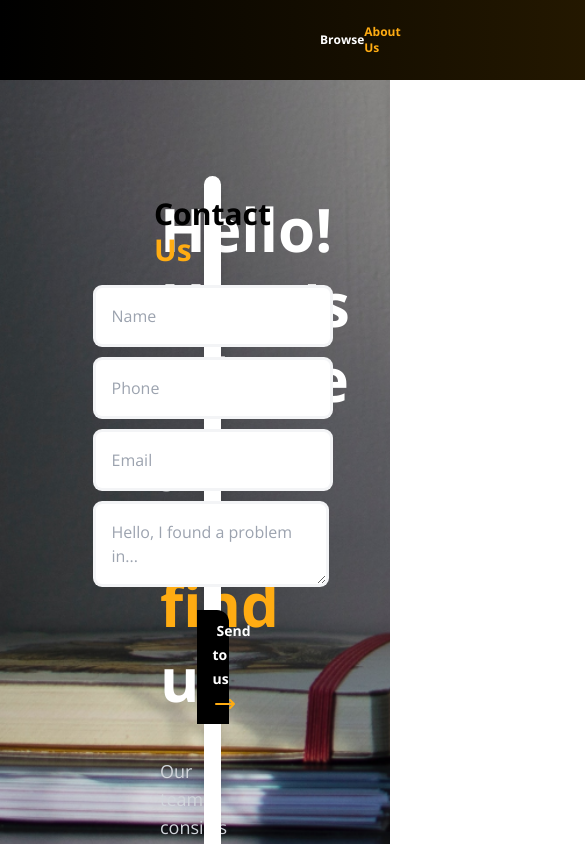
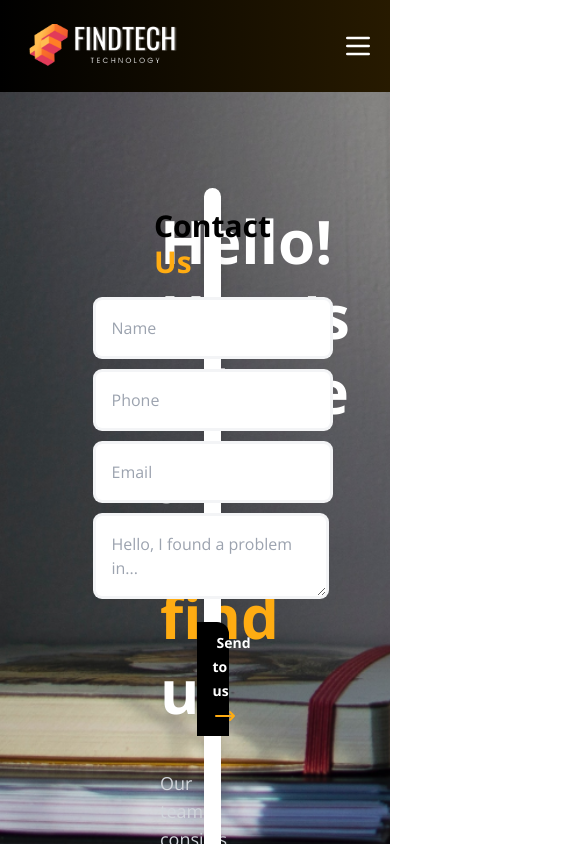
Before and after one commit to MajorQ/FindTech, a React (Create React App) app: page /about-us in a window 390 px wide. Shown: the top 844 px of the page, 585 px wide, since content can reach past the window. Built offline with nearby package versions, Linux system fonts and the light colour scheme.

Commit message:
fix: responsiveness for core NavBar

```diff
--- a/src/components/core/NavBar.jsx
+++ b/src/components/core/NavBar.jsx
@@ -1,5 +1,8 @@
+import { useState } from 'react';
 import { Link } from 'react-router-dom';
 import logo from '../../assets/images/logo.svg';
+import NavBarBurger from './NavBarBurger';
+import NavBarItemsText from './NavBarItemsText';
 
 const navBarItems = [
 	{ title: 'Browse', link: '/browse' },
@@ -9,20 +12,32 @@ const navBarItems = [
 ];
 
 const NavBar = ({ selected }) => {
+	let [showNavBarItems, setShowNavBarItems] = useState(false);
+
 	return (
-		<header className="grid grid-cols-2 gap-y-16 px-80 bg-gradient-to-r from-black to-accent_dark">
-			<nav className="col-span-2 flex justify-between items-center bg-transparent py-6">
+		<header className="md:grid md:grid-cols-2 md:gap-y-16 px-4 md:px-80 bg-gradient-to-r from-black to-accent_dark">
+			<nav className="md:col-span-2 py-6">
+				<div className="flex justify-between items-center">
 					{/* logo */}
 					<Link to="/">
 						<img src={logo} alt="Findtech Company Logo" />
 					</Link>
 
+					{/* Burger Icon */}
+					<NavBarBurger
+						isClicked={showNavBarItems}
+						onClick={() => setShowNavBarItems(!showNavBarItems)}
+					/>
+
 					{/* Buttons */}
-				<div className="flex w-2/3 justify-evenly items-center">
+					<div className="hidden md:flex w-2/3 justify-evenly items-center">
 						{navBarItems.map((item) => {
 							if (item.title === selected) {
 								return (
-								<Link to={item.link} className="text-accent text-xs font-bold">
+									<Link
+										to={item.link}
+										className="text-accent text-xs font-bold"
+									>
 										{item.title}
 									</Link>
 								);
@@ -35,6 +50,13 @@ const NavBar = ({ selected }) => {
 							}
 						})}
 					</div>
+				</div>
+
+				<NavBarItemsText
+					navBarItems={navBarItems}
+					showNavBarItems={showNavBarItems}
+					selected={selected}
+				/>
 			</nav>
 		</header>
 	);
--- a/src/components/core/NavBarItemsText.jsx
+++ b/src/components/core/NavBarItemsText.jsx
@@ -1,14 +1,15 @@
 import { Link } from 'react-router-dom';
 
-const NavBarItemsText = ({ navBarItems, showNavBarItems }) => {
+const NavBarItemsText = ({ navBarItems, showNavBarItems, selected }) => {
 	if (showNavBarItems) {
 		return (
-			<div className="block">
+			<div className="block md:hidden">
 				{navBarItems.map((item, index) => {
+					const textColor = item.title === selected ? 'accent' : 'white';
 					return (
 						<Link
 							to={item.link}
-							className="block text-white text-xs text-right font-bold pt-4"
+							className={`block text-${textColor} text-xs text-right font-bold pt-4`}
 							key={`NavBarItem-${index}`}
 						>
 							{item.title}
```
Lines whose indentation alone changed are shown as unchanged.
